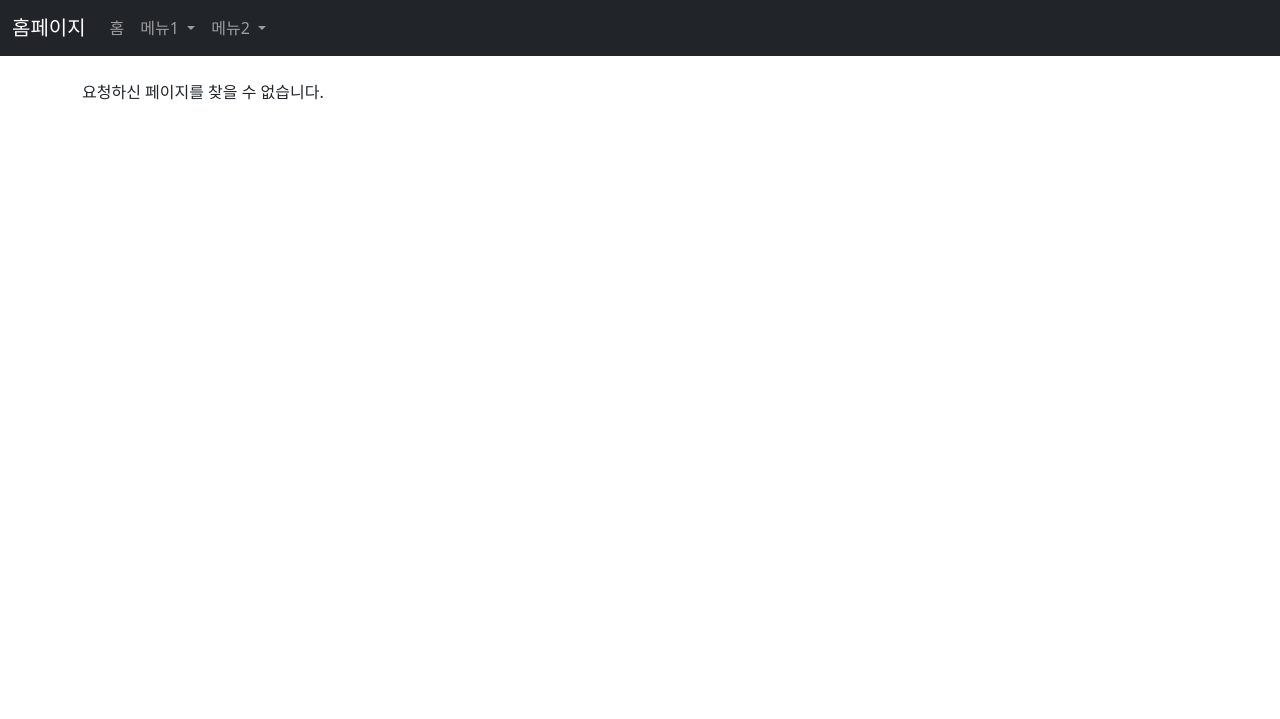
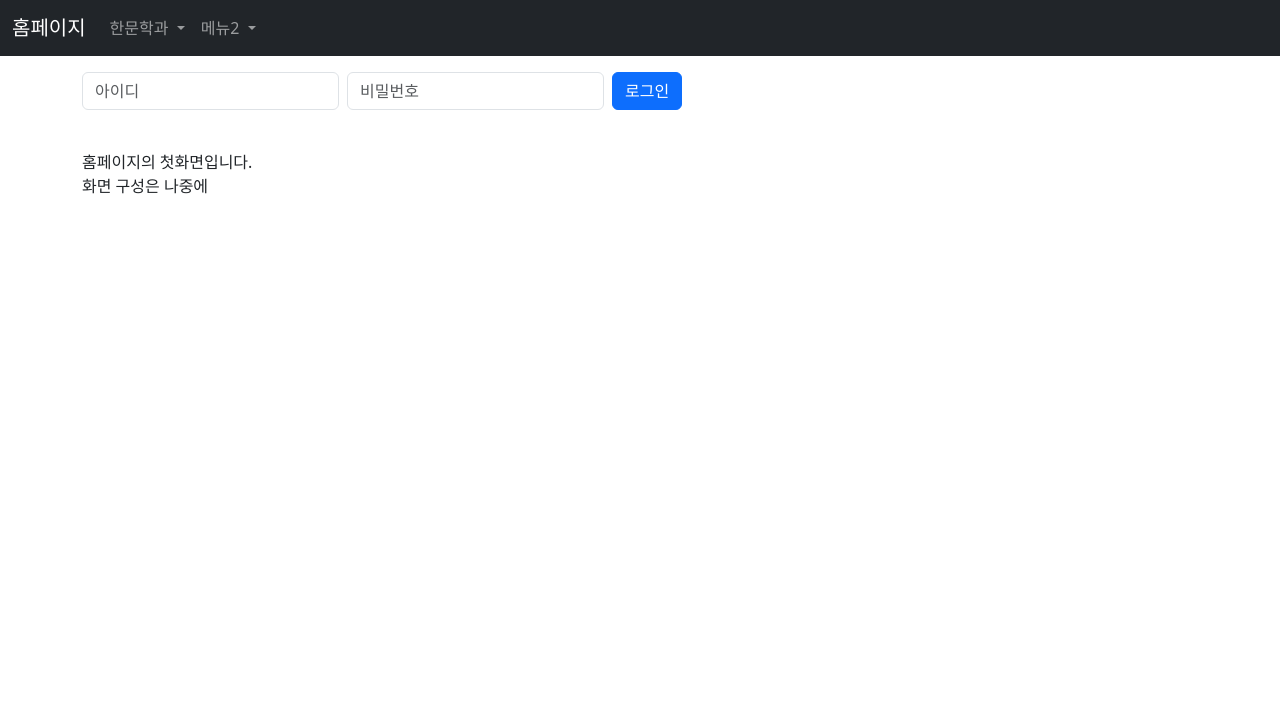
Before and after one commit to eurekasolution/dc25, a PHP site: page / in a window 1280 px wide. Shown: the top 719 px of the page. Run offline with PHP 8.4, Linux system fonts and the light colour scheme.

Commit message:
2025-04-17B

```diff
--- a/index.php
+++ b/index.php
@@ -1,6 +1,29 @@
 <?php
+session_start(); // 세션 시작
+
 // cmd 파라미터 처리
 $cmd = isset($_GET['cmd']) ? $_GET['cmd'] : 'init';
+
+// 로그인 처리
+if ($cmd === 'login') {
+  $id = $_POST['id'] ?? '';
+  $pw = $_POST['pw'] ?? '';
+
+  // 단순 로그인 검증 예시 (아이디: admin, 비번: 1234)
+  if ($id === 'admin' && $pw === '1234') {
+    $_SESSION['user'] = '홍길동';
+  }
+
+  header('Location: index.php');
+  exit;
+}
+
+// 로그아웃 처리
+if ($cmd === 'logout') {
+  session_destroy();
+  header('Location: index.php');
+  exit;
+}
 ?>
 <!DOCTYPE html>
 <html lang="ko">
@@ -19,7 +42,7 @@ $cmd = isset($_GET['cmd']) ? $_GET['cmd'] : 'init';
       flex-direction: column;
     }
     main {
-      flex: 1; /* 남은 공간을 모두 main이 차지하게 함 */
+      flex: 1;
     }
   </style>
 </head>
@@ -35,17 +58,14 @@ $cmd = isset($_GET['cmd']) ? $_GET['cmd'] : 'init';
 
       <div class="collapse navbar-collapse" id="navbarNavDropdown">
         <ul class="navbar-nav">
-          <li class="nav-item">
-            <a class="nav-link" href="index.php">홈</a>
-          </li>
 
           <!-- 메뉴1 -->
           <li class="nav-item dropdown">
             <a class="nav-link dropdown-toggle" href="#" id="menu1" role="button" data-bs-toggle="dropdown">
-              메뉴1
+              한문학과
             </a>
             <ul class="dropdown-menu">
-              <li><a class="dropdown-item" href="index.php?cmd=menu1-1">메뉴1-1</a></li>
+              <li><a class="dropdown-item" href="index.php?cmd=intro">학과소개</a></li>
               <li><a class="dropdown-item" href="index.php?cmd=menu1-2">메뉴1-2</a></li>
             </ul>
           </li>
@@ -64,6 +84,28 @@ $cmd = isset($_GET['cmd']) ? $_GET['cmd'] : 'init';
       </div>
     </div>
   </nav>
+
+  <!-- 로그인 영역 -->
+  <div class="container my-3">
+    <?php if (!isset($_SESSION['user'])): ?>
+      <form method="post" action="index.php?cmd=login" class="row g-2 align-items-center">
+        <div class="col-auto">
+          <input type="text" name="id" class="form-control" placeholder="아이디" required>
+        </div>
+        <div class="col-auto">
+          <input type="password" name="pw" class="form-control" placeholder="비밀번호" required>
+        </div>
+        <div class="col-auto">
+          <button type="submit" class="btn btn-primary">로그인</button>
+        </div>
+      </form>
+    <?php else: ?>
+      <div class="d-flex justify-content-between align-items-center">
+        <div><strong><?= $_SESSION['user'] ?> 님</strong></div>
+        <a href="index.php?cmd=logout" class="btn btn-outline-danger btn-sm">로그아웃</a>
+      </div>
+    <?php endif; ?>
+  </div>
 
   <!-- 메인 콘텐츠 -->
   <main class="container my-4">
--- /dev/null
+++ b/init.php
@@ -0,0 +1,2 @@
+홈페이지의 첫화면입니다.<br>
+화면 구성은 나중에
--- /dev/null
+++ b/intro.php
@@ -0,0 +1,2 @@
+한문학과 소개 페이지입니다.<br>
+인문대학 201호
```
Also changed, not shown: README.txt.
